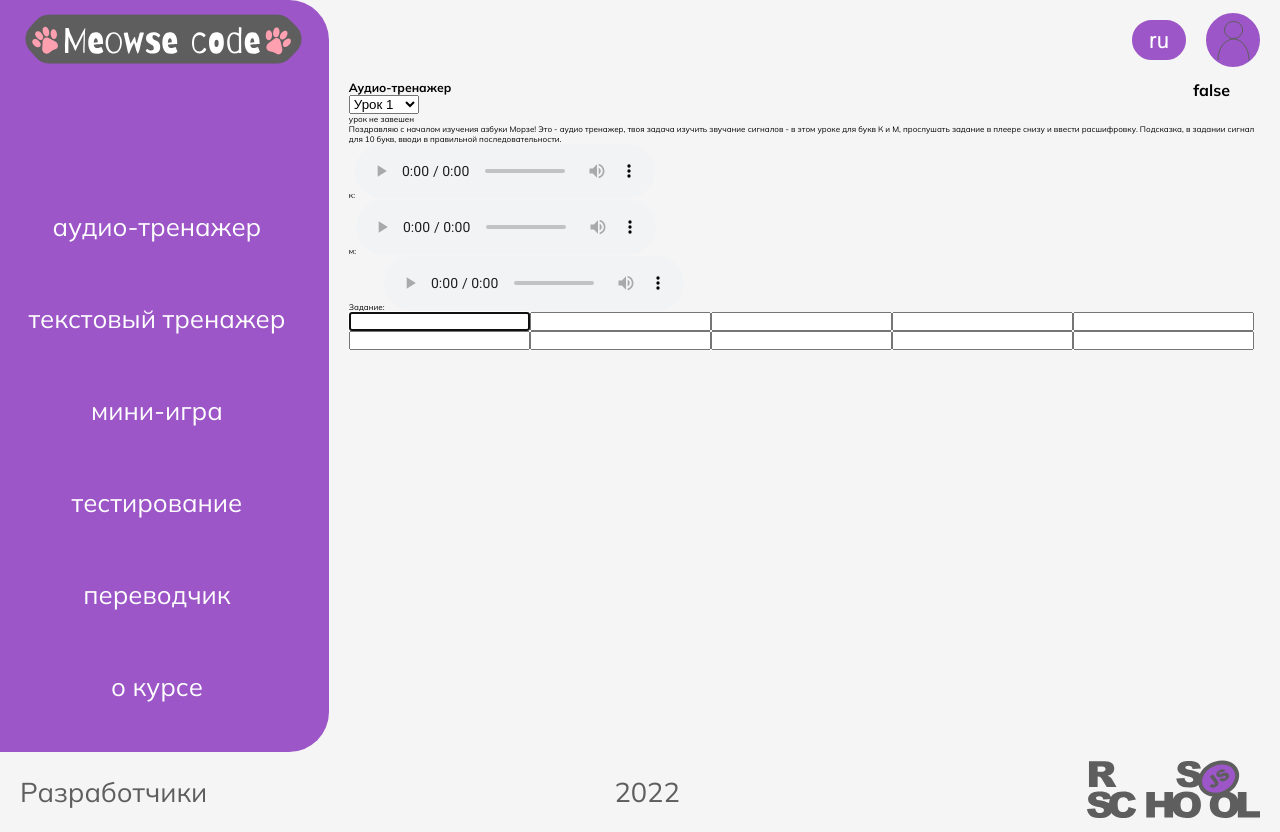
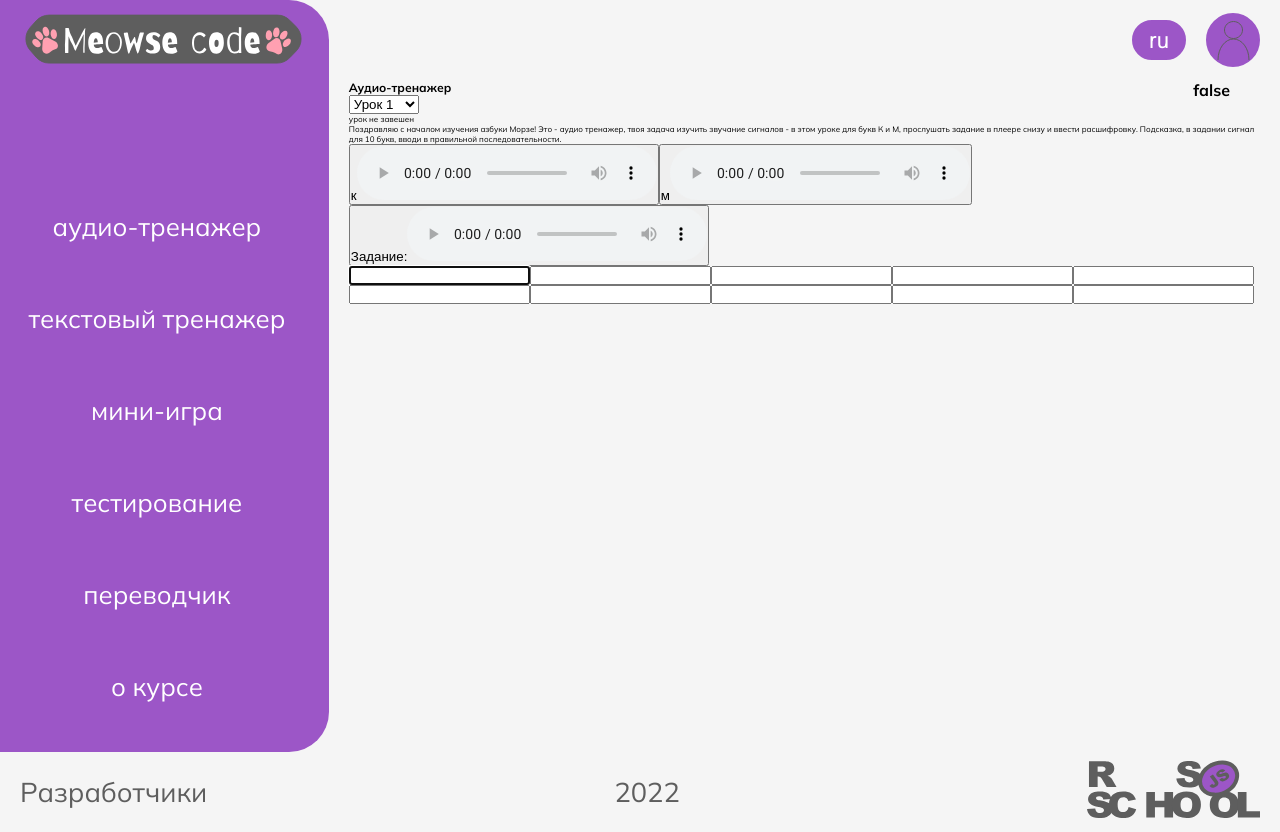
Before and after one commit to PronkoEvgeniya/meowse-code, a React (Create React App) app: page /audio/1 in a window 1280 px wide. Built offline with nearby package versions, Linux system fonts and the light colour scheme.

Commit message:
refactor: use AudioBtn component instead plain JSX in audio simulator

```diff
--- a/src/components/lessonContent/index.tsx
+++ b/src/components/lessonContent/index.tsx
@@ -6,6 +6,7 @@ import { tasks } from '../../assets/audio/tasks';
 import { audio } from '../../assets/audio/symbols';
 import { useTranslation, Trans } from 'react-i18next';
 import { ICompletedLessons } from '../../app/store/actionTypes';
+import { AudioBtn } from '../audioButton';
 
 export const LessonContent = ({ data, type }: ILessonProps) => {
   const { textLesson, audioLesson } = useAppSelector(({ app: { textLesson, audioLesson } }) => ({
@@ -66,20 +67,11 @@ export const LessonContent = ({ data, type }: ILessonProps) => {
       : { description: '', symbols: [''], player: [''], task: '', id: 0, answer: '' };
     const { symbols, player, task } = currentLesson as IAudioLesson;
     symbolsElements = symbols.map((symbol, i) => (
-      <div key={symbol + i}>
-        <span>{symbol}:</span>
-        <audio controls src={audio[player[i]]}></audio>
-      </div>
+      <AudioBtn key={symbol + i} value={symbol} src={audio[player[i]]} />
     ));
     completedLessons = lang === 'ru' ? completedRuAudioLessons : completedEnAudioLessons;
     completedScore = completedLessons ? completedLessons[lessonID] : 0;
-    taskElement = [
-      <div key={task + lessonID}>
-        <span>{t('lesson.task')}</span>
-        {/* <Sound label={task} mp3={tasks[task]}/> */}
-        <audio key={task} controls src={tasks[task]}></audio>
-      </div>,
-    ];
+    taskElement = [<AudioBtn key={task + lessonID} value={t('lesson.task')} src={tasks[task]} />];
   }
 
   const { description, answer, score } = currentLesson as ILesson;
```
